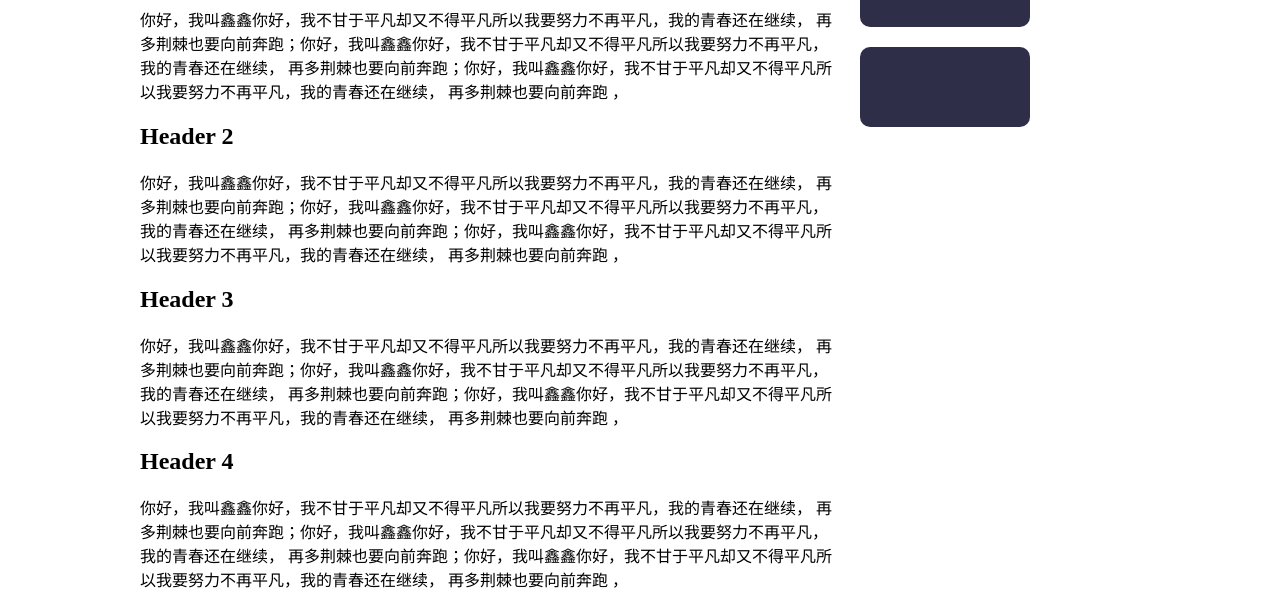
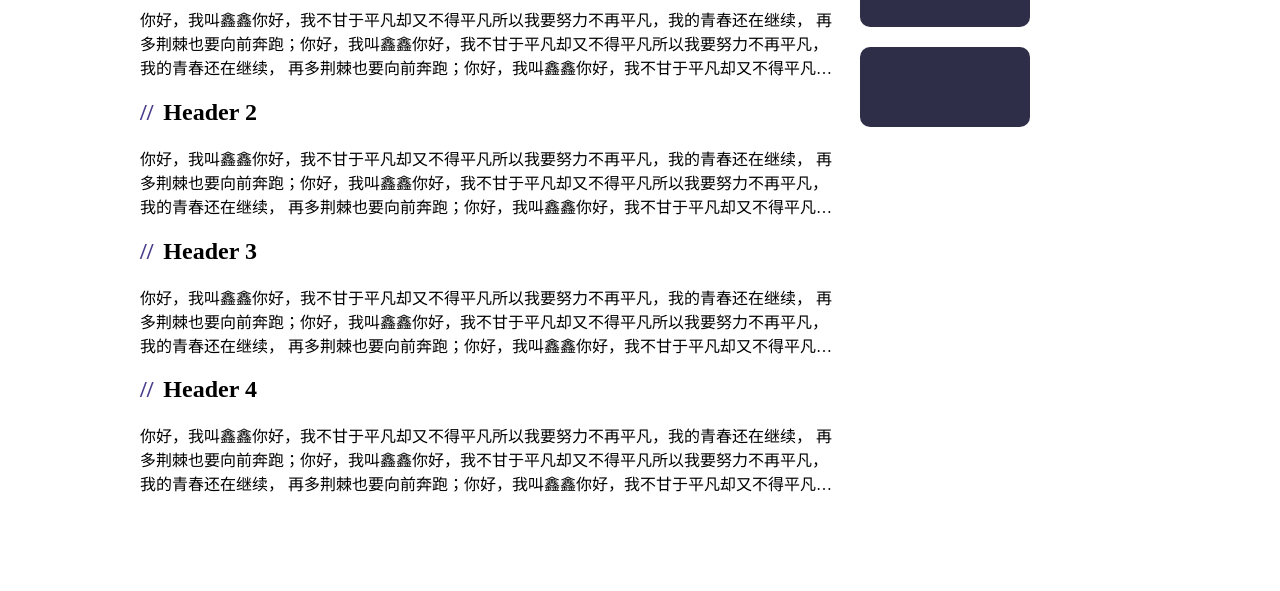
Before and after one commit to xx2747913644/xx2747913644.github.io, a plain HTML site: page home.html in a window 1280 px wide. Shown: the part 293-884 px from the top of the page. After the commit the page ends 800 px from the top, so only its background shows below. Drawn offline with Linux system fonts and the light colour scheme.

Commit message:
Update home.css

```diff
--- a/css/home.css
+++ b/css/home.css
@@ -73,3 +73,19 @@ body{
     border-radius: 10px;
     background-color: rgb(46, 46, 73);
 }
+.div-out_outer{
+    width: 700px;
+}
+.div-outer_out{
+    width: 700px;
+    overflow: hidden;
+    text-overflow: ellipsis;
+    display: -webkit-box;
+    -webkit-line-clamp: 3;
+    -webkit-box-orient: vertical;
+}
+.title-two::before{
+    content: "//";
+    color: darkslateblue;
+    margin-right: 10px;
+}
```
